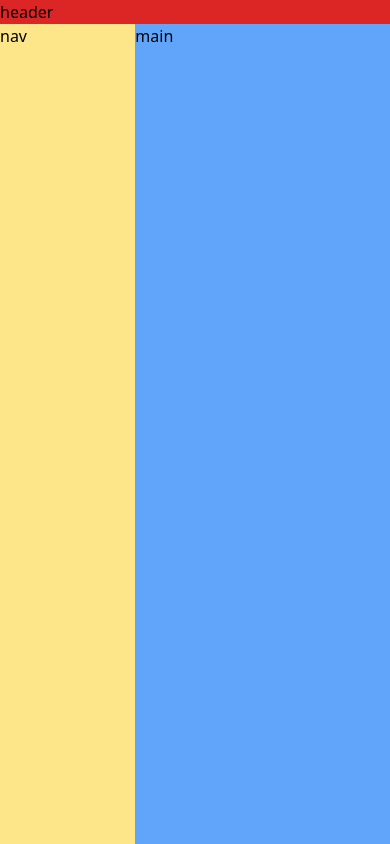
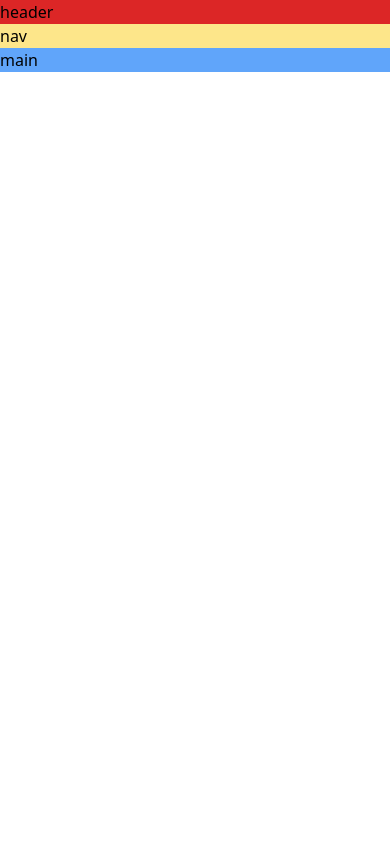
Before and after one commit to MelissaLde/car-occasion-codex, a Vue app: page / in a window 390 px wide. Built offline with nearby package versions, Linux system fonts and the light colour scheme.

Commit message:
feat(layout): implement responsive design

```diff
--- a/src/App.vue
+++ b/src/App.vue
@@ -1,10 +1,10 @@
 <template>
-  <div id="App" class="grid">
+  <div id="App" class="grid grid-cols-12">
     <header class="bg-red-600 col-span-12">header</header>
 
-    <nav class="bg-yellow-200 col-span-4">nav</nav>
+    <nav class="bg-yellow-200 col-span-12 md:col-span-3">nav</nav>
 
-    <main class="bg-blue-400 col-span-8">main</main>
+    <main class="bg-blue-400 col-span-12 md:col-span-9">main</main>
   </div>
 </template>
 
@@ -13,9 +13,3 @@ export default {
   name: 'App',
 }
 </script>
-
-<style>
-nav {
-  height: calc(100vh - 24px);
-}
-</style>
```
